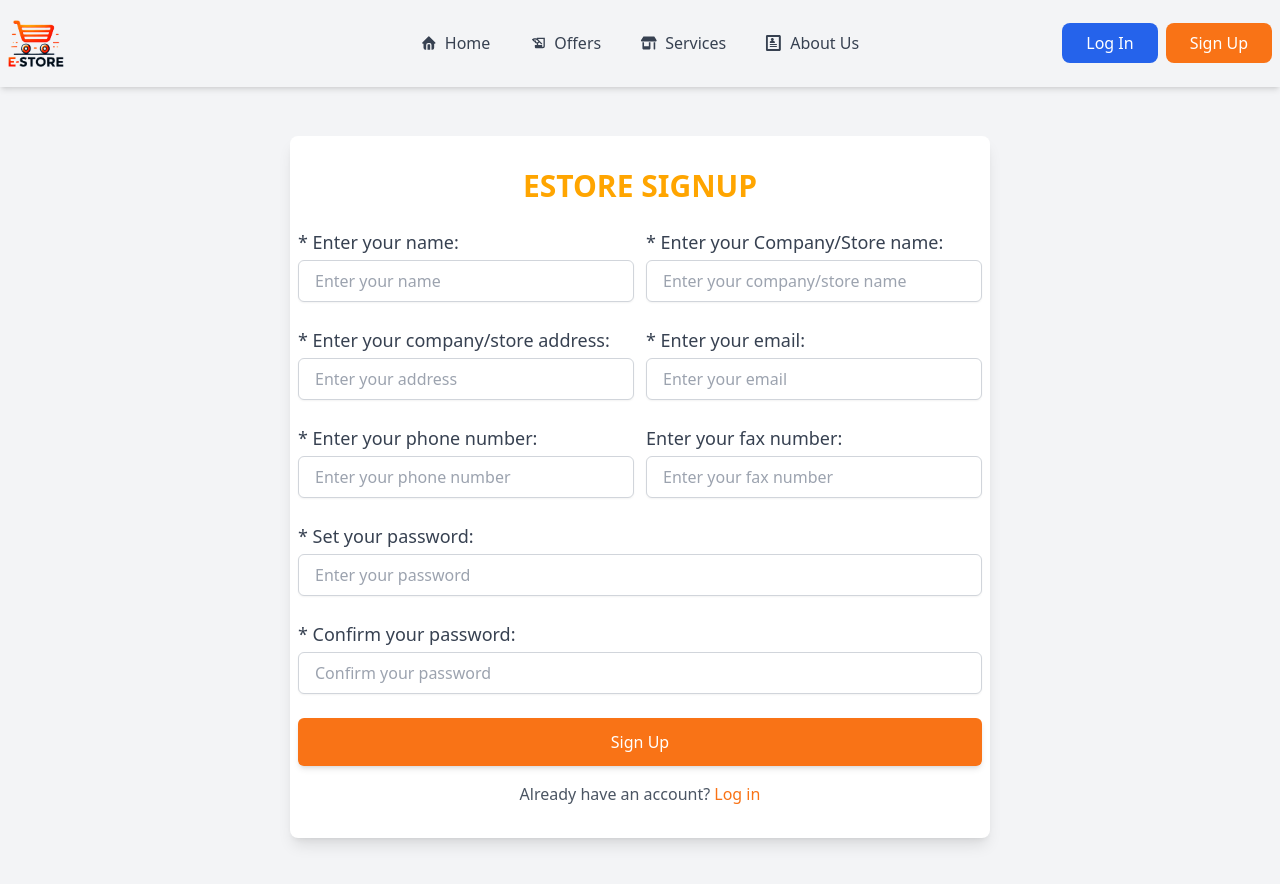
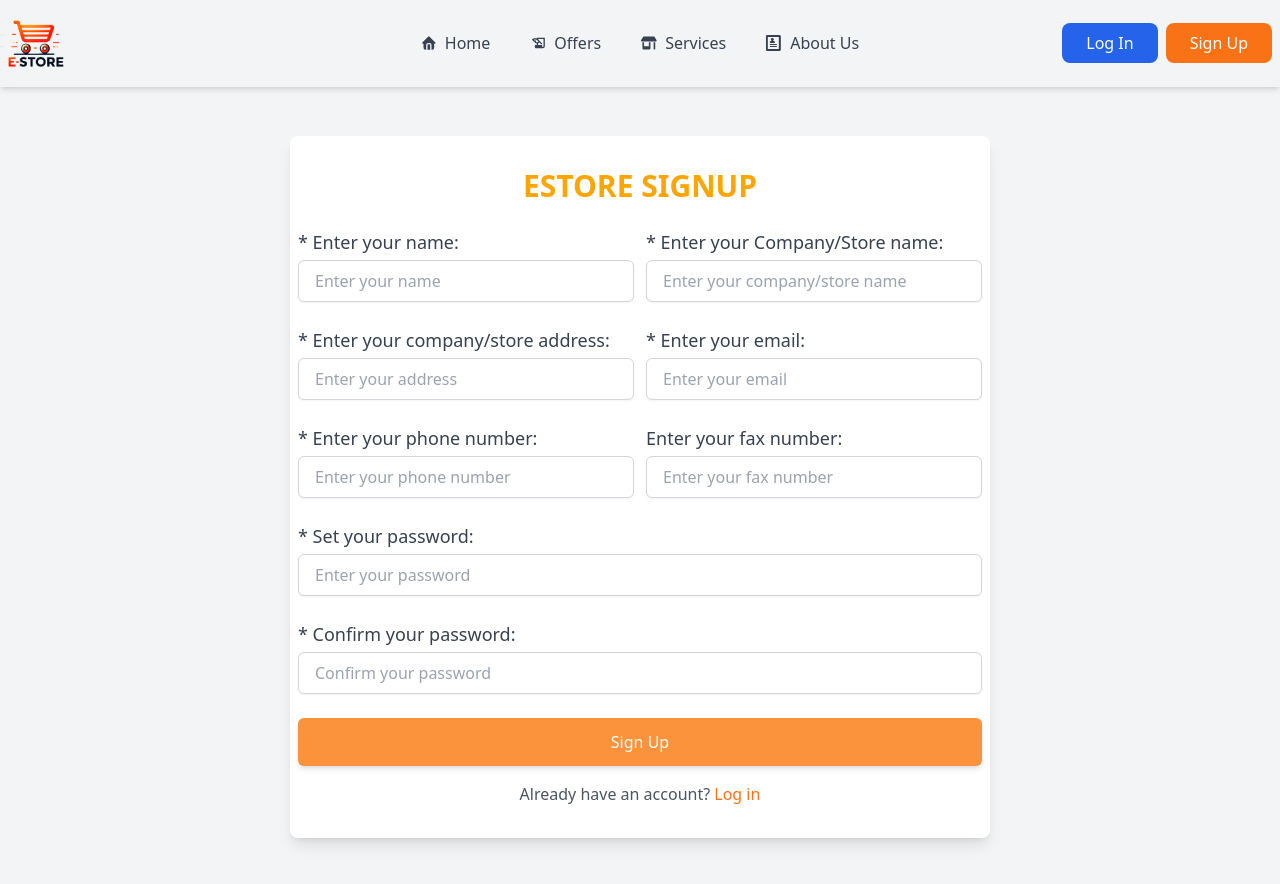
Before and after one commit to arakash-developer/billmanagement, a Next.js app in the folder client/: page /sign in a window 1280 px wide. Shown: the top 884 px of the page. Built offline with nearby package versions, Linux system fonts and the light colour scheme.

Commit message:
updateddd

```diff
--- a/client/app/component/LogIn.jsx
+++ b/client/app/component/LogIn.jsx
@@ -26,8 +26,6 @@ const Login = () => {
   const handleSubmit = (e) => {
     e.preventDefault();
     setLoading(true)
-    // Add logic to handle login
-    // console.log("Login Submitted", formData);
     axios.post('https://billmanagement-server.vercel.app/login', formData, {
       withCredentials: true
     })
--- a/client/app/component/SignUp.jsx
+++ b/client/app/component/SignUp.jsx
@@ -6,10 +6,11 @@ import axios from 'axios';
 import { toast } from 'react-toastify';
 import { Contex } from '@/app/contexapi/Rights'
 import { useRouter } from 'next/navigation'
-
+import { BarLoader } from "react-spinners";
 const SignUp = () => {
+  let [loading, setLoading] = useState(false)
   const router = useRouter()
-  let {setValidated} = useContext(Contex)
+  let { setValidated } = useContext(Contex)
   const [formData, setFormData] = useState({
     name: '',
     companyName: '',
@@ -27,7 +28,6 @@ const SignUp = () => {
 
   const handleSubmit = (e) => {
     e.preventDefault();
-
     if (formData.password !== formData.confirmPassword) {
       alert('Passwords do not match!');
       return;
@@ -39,6 +39,7 @@ const SignUp = () => {
   };
 
   let savedata = () => {
+    setLoading(true)
     axios.post('https://billmanagement-server.vercel.app/create', formData, {
       withCredentials: true
     })
@@ -58,6 +59,7 @@ const SignUp = () => {
           progress: undefined,
           theme: "colored",
         });
+        setLoading(false)
       })
       .catch(function (error) {
         console.log(error);
@@ -204,8 +206,11 @@ const SignUp = () => {
           {/* Submit Button */}
           <button
             type="submit"
-            className="w-full py-3 px-6 text-white bg-orange-500 rounded-md shadow-md hover:bg-orange-600 focus:outline-none focus:ring-2 focus:ring-orange-400 focus:ring-offset-2"
+            className="w-full py-3 px-6 relative text-white bg-orange-400 overflow-hidden z-10 rounded-md shadow-md hover:bg-orange-600 focus:outline-none focus:ring-2 focus:ring-orange-400 focus:ring-offset-2"
           >
+            <div className="absolute left-0 top-0 w-full h-full z-[-1]">
+              <BarLoader height={50} width={700} color="#F97316" loading={loading ? true : false} />
+            </div>
             Sign Up
           </button>
         </form>
```
